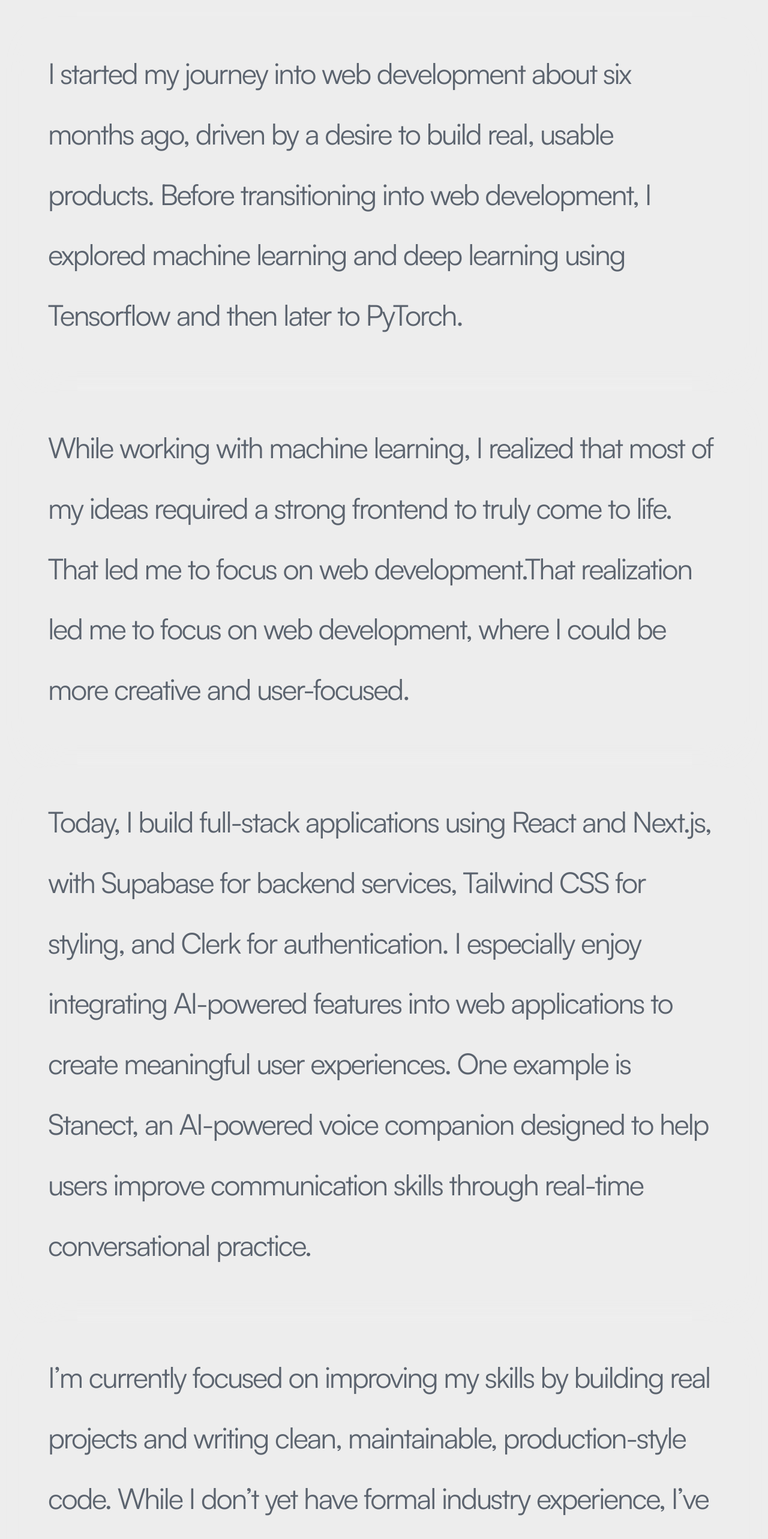
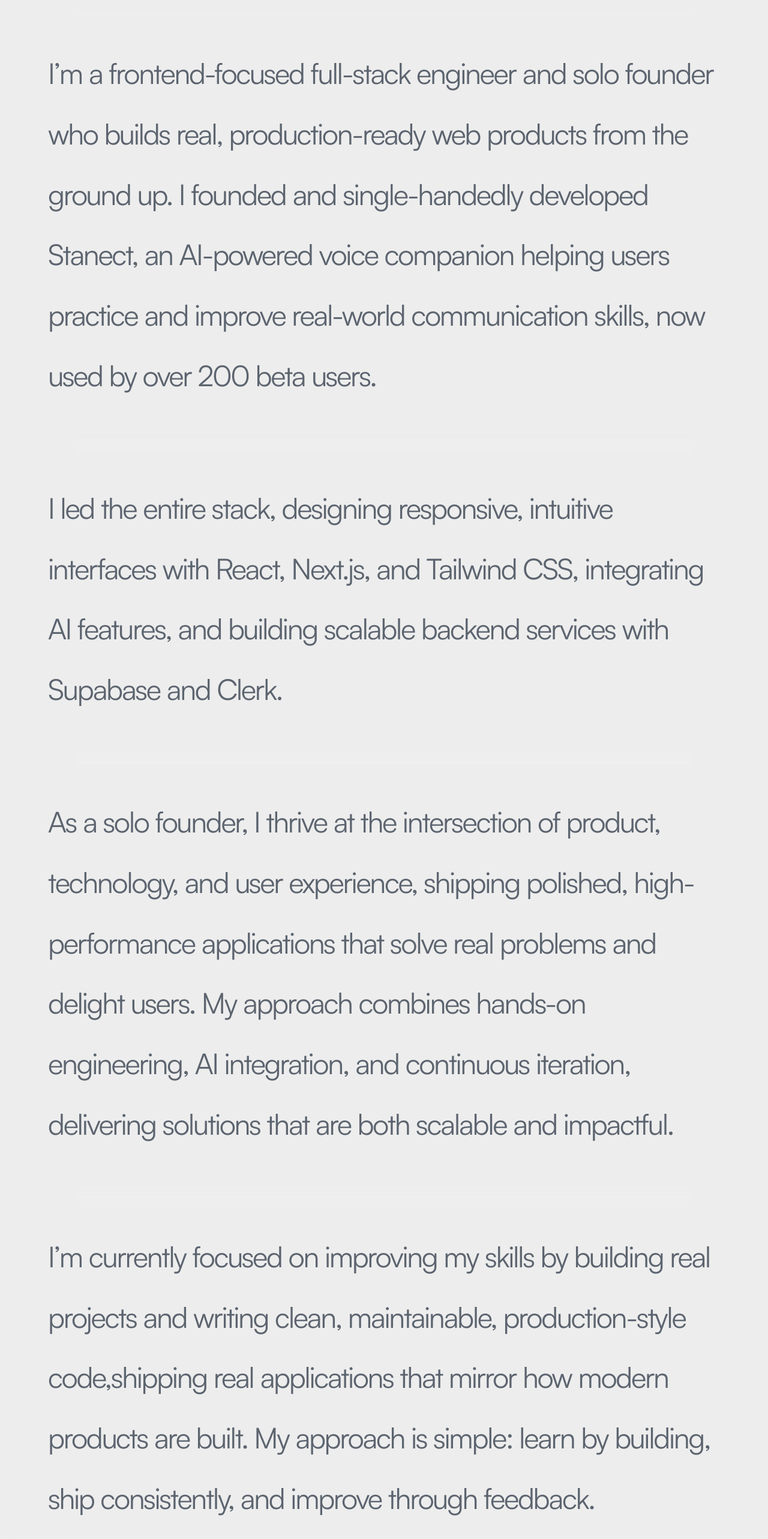
Before and after one commit to KAPrince99/Portfolio, a Next.js app: page / in a window 1280 px wide. Shown: the part 4704-7270 px from the top of the page at 60% size. Built offline with nearby package versions, Linux system fonts and the light colour scheme.

Commit message:
Update NewAbout.tsx

```diff
--- a/components/ui/NewAbout.tsx
+++ b/components/ui/NewAbout.tsx
@@ -5,24 +5,19 @@
 const passages = [
   {
     id: "1",
-    content: ` I started my journey into web development about six months ago,
-              driven by a desire to build real, usable products. Before
-              transitioning into web development, I explored machine learning
-              and deep learning using Tensorflow and then later to PyTorch.`,
+    content: ` I’m a frontend-focused full-stack engineer and solo founder who builds real, production-ready web products from the ground up. I founded and single-handedly developed Stanect, an AI-powered voice companion helping users practice and improve real-world communication skills, now used by over 200 beta users.`,
   },
   {
     id: "2",
-    content: ` While working with machine learning, I realized that most of my
-              ideas required a strong frontend to truly come to life. That led
-              me to focus on web development.That realization led me to focus on web development, where I could be more creative and user-focused.`,
+    content: `  I led the entire stack, designing responsive, intuitive interfaces with React, Next.js, and Tailwind CSS, integrating AI features, and building scalable backend services with Supabase and Clerk.`,
   },
   {
     id: "3",
-    content: `  Today, I build full-stack applications using React and Next.js, with Supabase for backend services, Tailwind CSS for styling, and Clerk for authentication. I especially enjoy integrating AI-powered features into web applications to create meaningful user experiences. One example is Stanect, an AI-powered voice companion designed to help users improve communication skills through real-time conversational practice.`,
+    content: `  As a solo founder, I thrive at the intersection of product, technology, and user experience, shipping polished, high-performance applications that solve real problems and delight users. My approach combines hands-on engineering, AI integration, and continuous iteration, delivering solutions that are both scalable and impactful.`,
   },
   {
     id: "4",
-    content: ` I’m currently focused on improving my skills by building real projects and writing clean, maintainable, production-style code. While I don’t yet have formal industry experience, I’ve intentionally focused on shipping real applications that mirror how modern products are built. My approach is simple: learn by building, ship consistently, and improve through feedback.`,
+    content: ` I’m currently focused on improving my skills by building real projects and writing clean, maintainable, production-style code,shipping real applications that mirror how modern products are built. My approach is simple: learn by building, ship consistently, and improve through feedback.`,
   },
 ];
 
```
